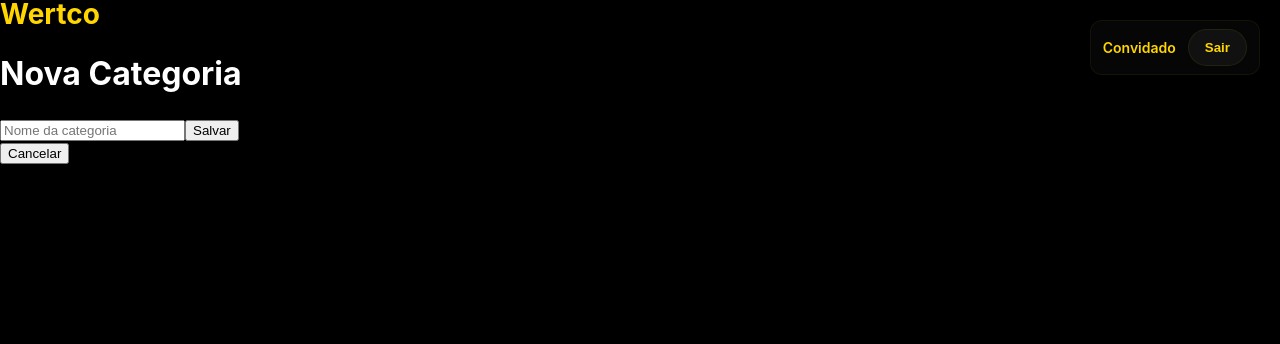
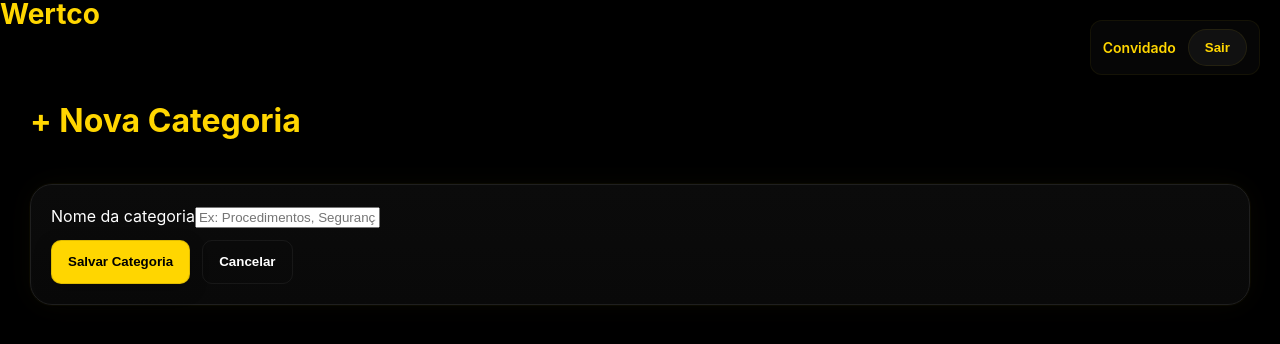
Before and after one commit to Wertco-Bombas/Wertco, a Next.js app: page /nova-categoria in a window 1280 px wide. Shown: the top 344 px of the page. Built offline with nearby package versions, Linux system fonts and the light colour scheme; no server answers.

Commit message:
Update nova-categoria.js

```diff
--- a/pages/nova-categoria.js
+++ b/pages/nova-categoria.js
@@ -1,35 +1,52 @@
+// pages/nova-categoria.js
 import { useState } from 'react';
 import { supabase } from '../lib/supabase';
+import { useRouter } from 'next/router';
 
 export default function NovaCategoria() {
   const [nome, setNome] = useState('');
+  const [saving, setSaving] = useState(false);
+  const router = useRouter();
 
-  async function salvarCategoria(e) {
+  async function handleSalvar(e) {
     e.preventDefault();
-    const { error } = await supabase
-      .from('categorias')
-      .insert({ nome });
+    if (!nome.trim()) return alert('Informe o nome da categoria');
+    setSaving(true);
+    const { error } = await supabase.from('categorias').insert({ nome: nome.trim() });
+    setSaving(false);
     if (error) {
-      alert(error.message);
+      alert('Erro ao criar categoria: ' + error.message);
     } else {
-      alert('Categoria criada com sucesso!');
-      window.location.href = '/base';
+      router.push('/base');
     }
   }
 
   return (
-    <div className="form-container">
-      <h1>Nova Categoria</h1>
-      <form onSubmit={salvarCategoria}>
-        <input
-          type="text"
-          placeholder="Nome da categoria"
-          value={nome}
-          onChange={(e) => setNome(e.target.value)}
-        />
-        <button type="submit">Salvar</button>
-      </form>
-      <button onClick={() => window.location.href='/base'}>Cancelar</button>
+    <div className="page">
+      <div className="container">
+        <div className="topicHeader">
+          <h2 className="topicTitle">+ Nova Categoria</h2>
+        </div>
+
+        <div className="card">
+          <form onSubmit={handleSalvar} className="formStack">
+            <label className="formLabel">Nome da categoria</label>
+            <input
+              className="formInput"
+              value={nome}
+              onChange={(e) => setNome(e.target.value)}
+              placeholder="Ex: Procedimentos, Segurança, FAQ..."
+            />
+
+            <div style={{ display: 'flex', gap: 12, marginTop: 12 }}>
+              <button type="submit" className="btn btnYellow" disabled={saving}>
+                {saving ? 'Salvando...' : 'Salvar Categoria'}
+              </button>
+              <button type="button" className="btn btnDangerOutline" onClick={() => router.push('/base')}>Cancelar</button>
+            </div>
+          </form>
+        </div>
+      </div>
     </div>
   );
 }
```
